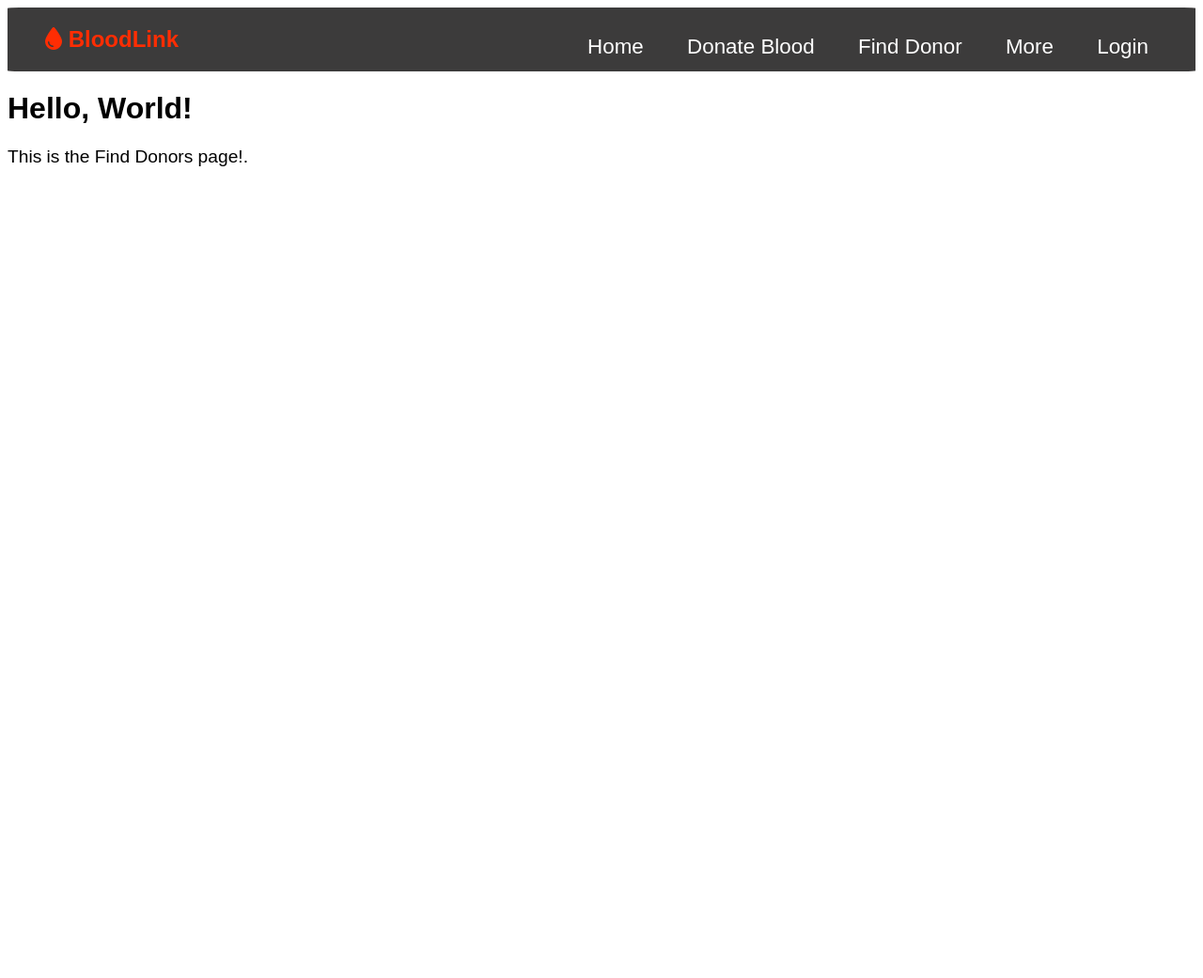
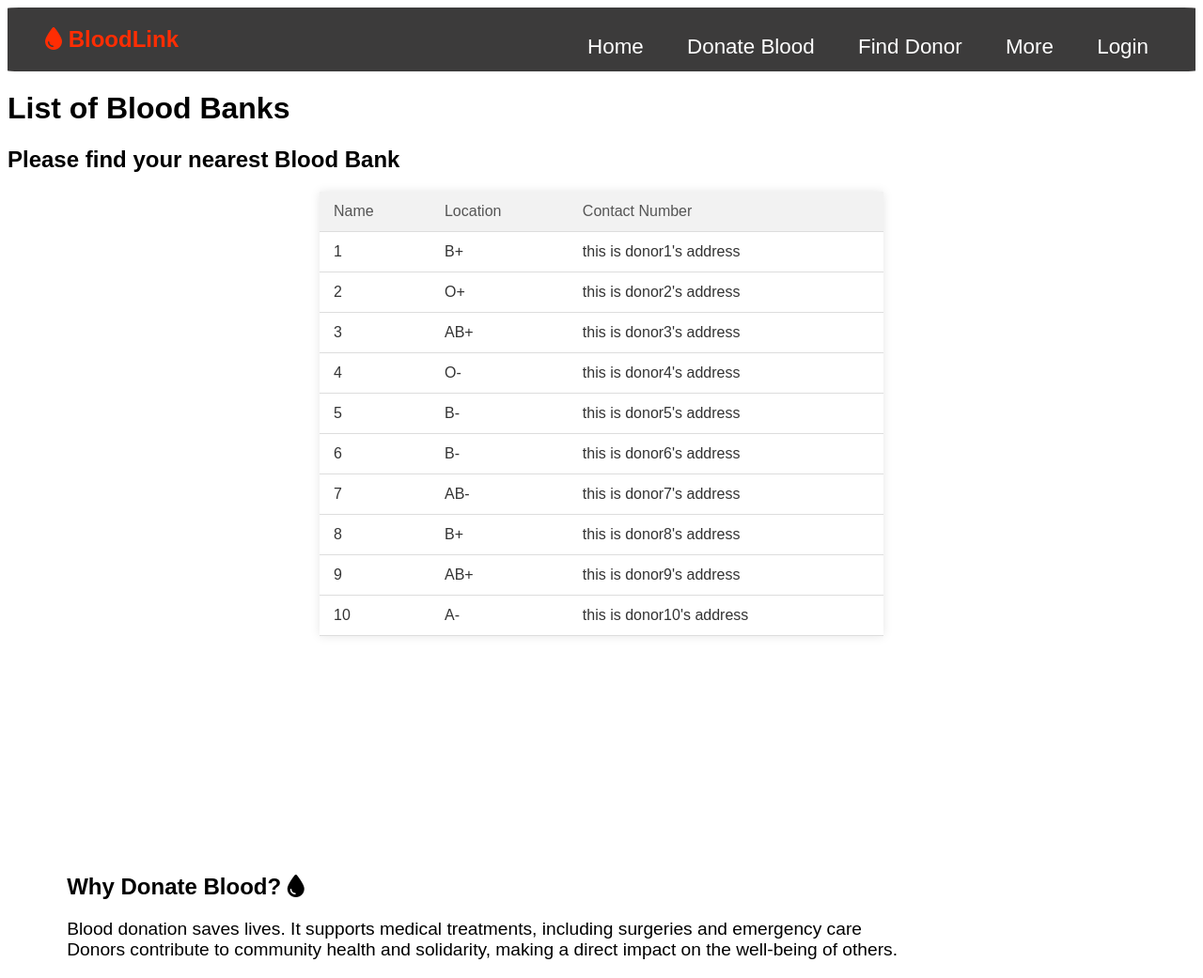
Before and after one commit to NimishKr16/BloodLink, a Flask app: page /findDonors in a window 1280 px wide. Shown: the whole page at 94% size. Before the commit the page ends 177 px from the top, so only its background shows below. Run offline with Flask 3, Linux system fonts and the light colour scheme; some libraries are stand-ins or nearby versions.

Commit message:
Add donor page

```diff
--- a/app.py
+++ b/app.py
@@ -60,7 +60,7 @@ class Recipient(db.Model):
     def __repr__(self):
         return f"<{self.UserID} | {self.BloodGroup} | {self.Address}>"
 
-# * --- BloodBanks Table --- #
+# * --- Blood Banks Table --- #
 class BloodBank(db.Model):
     __tablename__ = 'blood_banks'
 
@@ -73,7 +73,7 @@ class BloodBank(db.Model):
     def __repr__(self):
         return f'<{self.Name} | {self.Location}'
 
-# * --- BloodInventory Table --- #
+# * --- Blood Inventory Table --- #
 class BloodInventory(db.Model):
     __tablename__ = 'blood_inventory'
 
@@ -103,8 +103,8 @@ def home():
 
 @app.route('/findDonors')
 def find_donor():
-    username = is_logged_in()
-    return render_template('findDonor.html',username=username)
+    donors = Donor.query.all()
+    return render_template('findDonor.html',Donors=donors)
 
 @app.route('/donateBlood')
 def donate():
@@ -243,7 +243,6 @@ def logout():
 
 
 
-
 with app.app_context():
     db.create_all()
 
@@ -253,6 +252,8 @@ with app.app_context():
 #     db.session.add(admin2)
 #     db.session.commit()
 #     db.create_all()
+
+# * -------------- PRINT TABLE FUNCTIONS ------------- #
 
 def print_bloodBanks():
     with app.app_context():
@@ -295,6 +296,8 @@ def print_recipient():
 # print_admins()
 # print_recipient()
 # print_bloodBanks()
+# * ------------------------------------------------------------ #
+
 if __name__ == '__main__':
     app.run(debug=True,port=5500)
 
--- a/static/styles/base.css
+++ b/static/styles/base.css
@@ -1,3 +1,4 @@
+
 /* --- HOME PAGE IMAGE STYLES --- */
 #home-img{
     width: 40%;
@@ -6,7 +7,7 @@
     position: fixed;
 }
 
-body {
+* {
     font-family: Arial, sans-serif;
   }
 
--- a/templates/findDonor.html
+++ b/templates/findDonor.html
@@ -5,6 +5,31 @@
 {% endblock %}
 
 {% block content %}
-    <h1>Hello, World!</h1>
-    <p>This is the Find Donors page!.</p>
+    <h1 id="donor-title">List of Blood Banks</h1>
+    <h2>Please find your nearest Blood Bank</h2>
+    <table id="bloodBankTable">
+        <thead>
+            <tr>
+                <th>Name</th>
+                <th>Location</th>
+                <th>Contact Number</th>
+            </tr>
+        </thead>
+        <tbody>
+            {% for donor in Donors %}
+            <tr>
+                <td>{{ donor.DonorID}}</td>
+                <td>{{ donor.BloodGroup }}</td>
+                <td>{{ donor.Address }}</td>
+            </tr>
+            {% endfor %}
+        </tbody>
+    </table>
+    <div class="why-donate">
+        <h2>Why Donate Blood? <i class="fa-solid fa-droplet"></i></h2>
+        <p>Blood donation saves lives. It supports medical treatments, including surgeries and emergency care
+          <br>
+          Donors contribute to community health and solidarity,
+          making a direct impact on the well-being of others.</p>
+    </div>
 {% endblock %}
```
Also changed, not shown: static/styles/bank.css (added, +27 -0 lines), instance/bloodbank.db.
